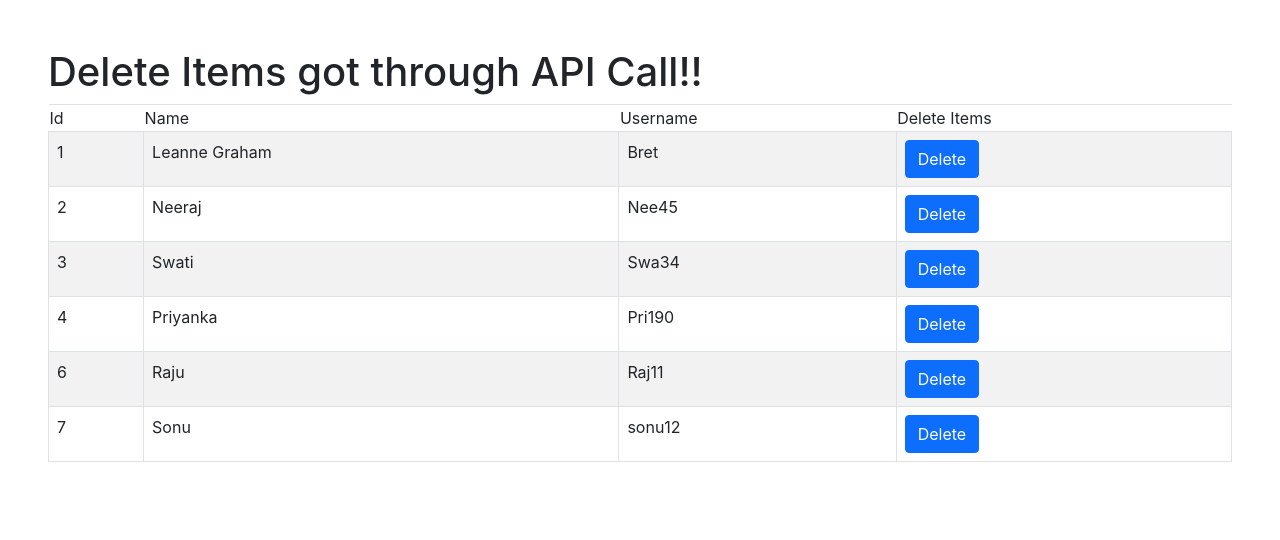
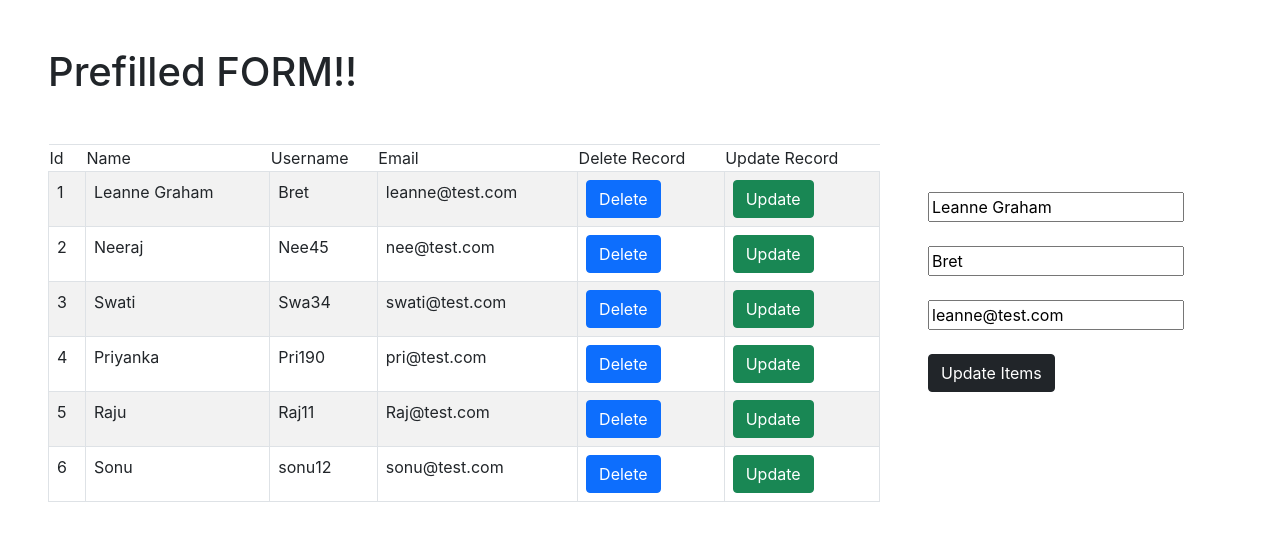
Before and after one commit to neeraj83760/React_Bible, a React (Create React App) app: page / in a window 1280 px wide. Shown: the top 540 px of the page. Built offline with nearby package versions, Linux system fonts and the light colour scheme; data requests are answered from the project's data file.

Commit message:
Delete method with API and pre filled form

```diff
--- a/db.json
+++ b/db.json
@@ -3,32 +3,42 @@
     {
       "id": 1,
       "name": "Leanne Graham",
-      "username": "Bret"
+      "username": "Bret",
+      "email":"leanne@test.com"
     },
     {
       "id": 2,
       "name": "Neeraj",
-      "username": "Nee45"
+      "username": "Nee45",
+      "email":"nee@test.com"
+
+
     },
     {
       "id": 3,
       "name": "Swati",
-      "username": "Swa34"
+      "username": "Swa34",
+      "email":"swati@test.com"
     },
     {
       "id": 4,
       "name": "Priyanka",
-      "username": "Pri190"
+      "username": "Pri190",
+      "email":"pri@test.com"
+
+
+    },
+    {
+      "id": 5,
+      "name": "Raju",
+      "username": "Raj11",
+      "email":"Raj@test.com"
     },
     {
       "id": 6,
-      "name": "Raju",
-      "username": "Raj11"
-    },
-    {
-      "id": 7,
       "name": "Sonu",
-      "username": "sonu12"
+      "username": "sonu12",
+      "email":"sonu@test.com"
     }
   ]
 }
--- a/src/Delete_MethodwithAPI/App32.js
+++ b/src/Delete_MethodwithAPI/App32.js
@@ -53,7 +53,8 @@ function App32(){
             <td>Id</td>
             <td>Name</td>
             <td>Username</td>
-            <td>Delete Items</td>
+            <td>Email</td>
+            <td>Delete Record</td>
         </tr>
         <tbody>
             {
@@ -63,6 +64,7 @@ function App32(){
                 <td>{item.id}</td>
                 <td>{item.name}</td>
                 <td>{item.username}</td>
+                <td>{item.email}</td>
                 <td><button class="btn btn-primary" onClick={()=>deleteUser(item.id)}>Delete</button></td>
             </tr>
 
--- /dev/null
+++ b/src/Pre_filled_FORM/App34.js
@@ -0,0 +1,107 @@
+import React,{useEffect, useState} from 'react';
+
+function App34(){
+ const [users, setUsers] = useState([]);
+ const [name, setName] = useState("");
+ const [email, setEmail] = useState("");
+ const [username, setUsername] = useState("");
+
+
+
+ useEffect(()=>{
+
+   getList();
+
+
+ },[])
+
+//  console.warn('Inside Console', data)
+
+
+ function getList(){
+
+    fetch("http://localhost:3000/users").then((result)=>{
+
+        result.json().then((response)=>{
+
+        // console.log(response)
+        setUsers(response);
+        setName(response[0].name);
+        setUsername(response[0].username);
+        setEmail(response[0].email);
+
+     })
+
+     })
+ }
+
+ function deleteUser(id){
+
+    // alert(id)
+    fetch(`http://localhost:3000/users/${id}`,
+
+    {method:'DELETE'
+ }).then((result)=>{
+
+    result.json().then((response)=>{
+
+        console.warn(response)
+        getList();
+    })
+ })
+ }
+
+ function selectUser(id){
+// users[id] ek next ka data deta hai because array me Indexing 0 se start hoti hai
+// isliye humien -1 karna padega ID se
+//   console.log(users[id-1])
+  setName(users[id-1].name);
+  setUsername(users[id-1].username);
+  setEmail(users[id-1].email);
+ }
+    return(
+       <>
+            <h1 className='m-5'>Prefilled FORM!!</h1>
+            <div className="m-5 d-flex justify-content-end">
+
+            <table className="table table-striped table-bordered">
+            <tr>
+                <td>Id</td>
+                <td>Name</td>
+                <td>Username</td>
+                <td>Email</td>
+                <td>Delete Record</td>
+                <td>Update Record</td>
+            </tr>
+            <tbody>
+                {
+                    users.map((item,i)=>
+
+                <tr key={i}>
+                    <td>{item.id}</td>
+                    <td>{item.name}</td>
+                    <td>{item.username}</td>
+                    <td>{item.email}</td>
+                    <td><button class="btn btn-primary" onClick={()=>deleteUser(item.id)}>Delete</button></td>
+                    <td><button class="btn btn-success" onClick={()=>selectUser(item.id)}>Update </button></td>
+
+                </tr>
+
+
+                    )
+                }
+            </tbody>
+            </table>
+            <div className="m-5">
+            <input type="text" value={name}/><br /><br />
+            <input type="text" value={username}/><br /><br />
+            <input type="text" value={email}/><br /><br />
+            <button className="btn btn-dark">Update Items</button>
+            </div>
+            </div>
+       </>
+
+    )
+}
+
+export default App34;
--- a/src/index.js
+++ b/src/index.js
@@ -47,8 +47,9 @@ import './index.css';
 // import App29 from './Dynamic_Routing/App29'
 // import App30 from './CallGetMethod_Api/App30'
 // import App31 from './POST_MethodwithAPI/App31'
-import App32 from './Delete_MethodwithAPI/App32';
+// import App32 from './Delete_MethodwithAPI/App32';
 // import App33 from './CallGetMethod_Api/App33'
+import App34 from './Pre_filled_FORM/App34'
 
 const root = ReactDOM.createRoot(document.getElementById('root'));
 
@@ -101,7 +102,8 @@ root.render(
   {/* <App29 /> */}
   {/* <App30 /> */}
  {/* <App31 />   */}
- <App32 />
+ {/* <App32 /> */}
  {/* <App33/> */}
+ <App34 />
  </React.StrictMode>
 );
```
